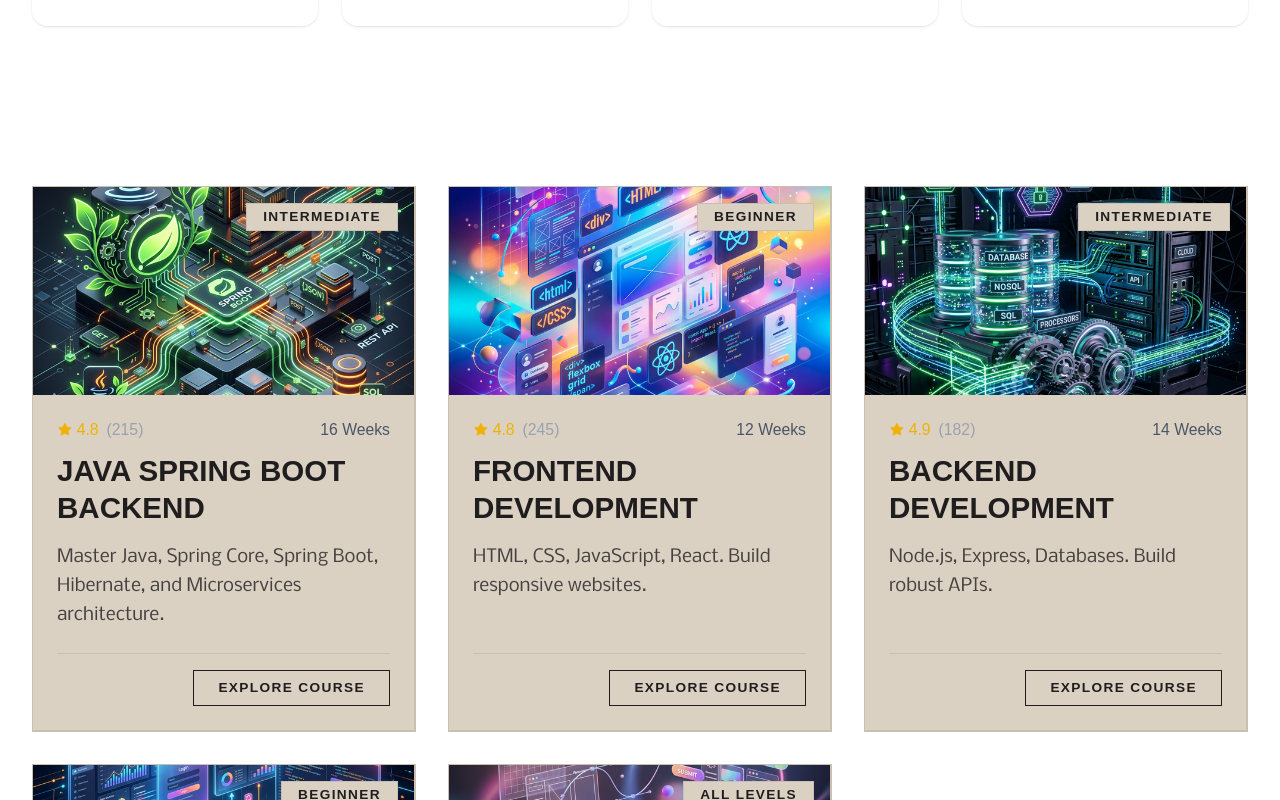
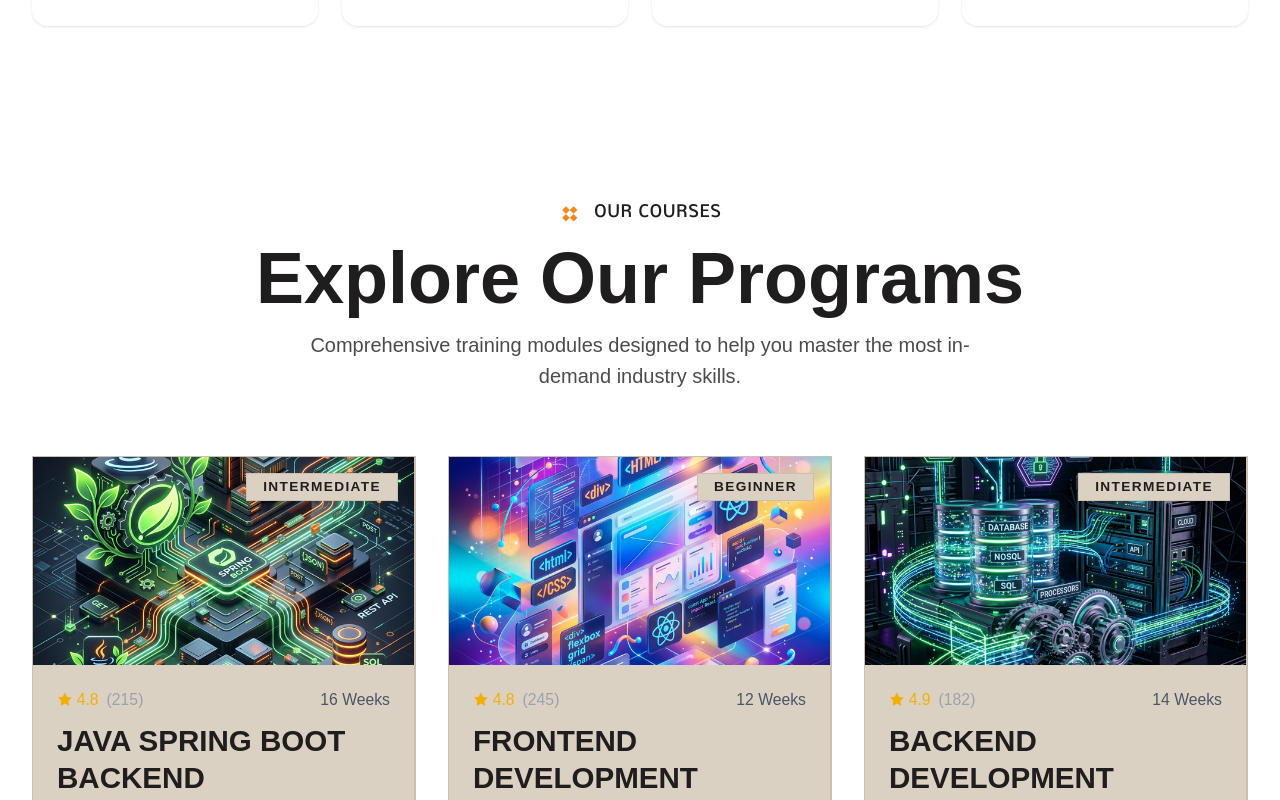
Before and after one commit to cognivanta/Website, a React (Vite) app: page /training in a window 1280 px wide. Shown: the part 1800-2600 px from the top of the page. Built offline with nearby package versions, Linux system fonts and the light colour scheme.

Commit message:
add title text for course grid

```diff
--- a/src/pages/Training.tsx
+++ b/src/pages/Training.tsx
@@ -75,7 +75,26 @@ const Training: React.FC = () => {
             {/* Courses Grid Container (Flows below wave) */}
             <div className="-mt-0.5 grow w-full relative z-20 transition-colors duration-75" style={{ backgroundColor: svgFillColor }}>
                 <TrainingFeatures />
-                <div id="courses-section" className="max-w-7xl mx-auto px-4 sm:px-6 lg:px-8 py-16">
+                <div id="courses-section" className="max-w-7xl mx-auto px-4 sm:px-6 lg:px-8 pt-20 pb-16">
+                    <div className="flex flex-col items-center justify-center w-full mb-16">
+                        <div className="flex items-center gap-3 mb-4">
+                            <svg xmlns="http://www.w3.org/2000/svg" width="29" height="29" viewBox="0 0 29 29" fill="none" className="text-[#ef7b01] w-5 h-5 md:w-6 md:h-6">
+                                <g opacity="0.9">
+                                    <rect x="23.181" y="18.9905" width="6.13043" height="6.13043" transform="rotate(135 23.181 18.9905)" fill="currentColor" stroke="currentColor" strokeWidth="0.444272"></rect>
+                                    <rect x="13.9886" y="9.7981" width="6.13043" height="6.13043" transform="rotate(135 13.9886 9.7981)" fill="currentColor" stroke="currentColor" strokeWidth="0.444272"></rect>
+                                    <rect x="13.8831" y="18.9905" width="6.13043" height="6.13043" transform="rotate(135 13.8831 18.9905)" fill="currentColor" stroke="currentColor" strokeWidth="0.444272"></rect>
+                                    <rect x="23.181" y="9.69238" width="6.13043" height="6.13043" transform="rotate(135 23.181 9.69238)" fill="currentColor" stroke="currentColor" strokeWidth="0.444272"></rect>
+                                </g>
+                            </svg>
+                            <h2 className="text-xs md:text-sm font-nobile uppercase tracking-widest text-headline font-semibold">Our Courses</h2>
+                        </div>
+                        <h3 className="text-3xl md:text-4xl lg:text-5xl font-bold text-headline text-center mb-4">
+                            Explore Our Programs
+                        </h3>
+                        <p className="text-lg text-subtext text-center max-w-2xl mx-auto">
+                            Comprehensive training modules designed to help you master the most in-demand industry skills.
+                        </p>
+                    </div>
                     <div className='grid grid-cols-1 md:grid-cols-2 lg:grid-cols-3 gap-8'>
                         {coursesData.map((course) => (
                             <CourseCard key={course.id} {...course} />
```
